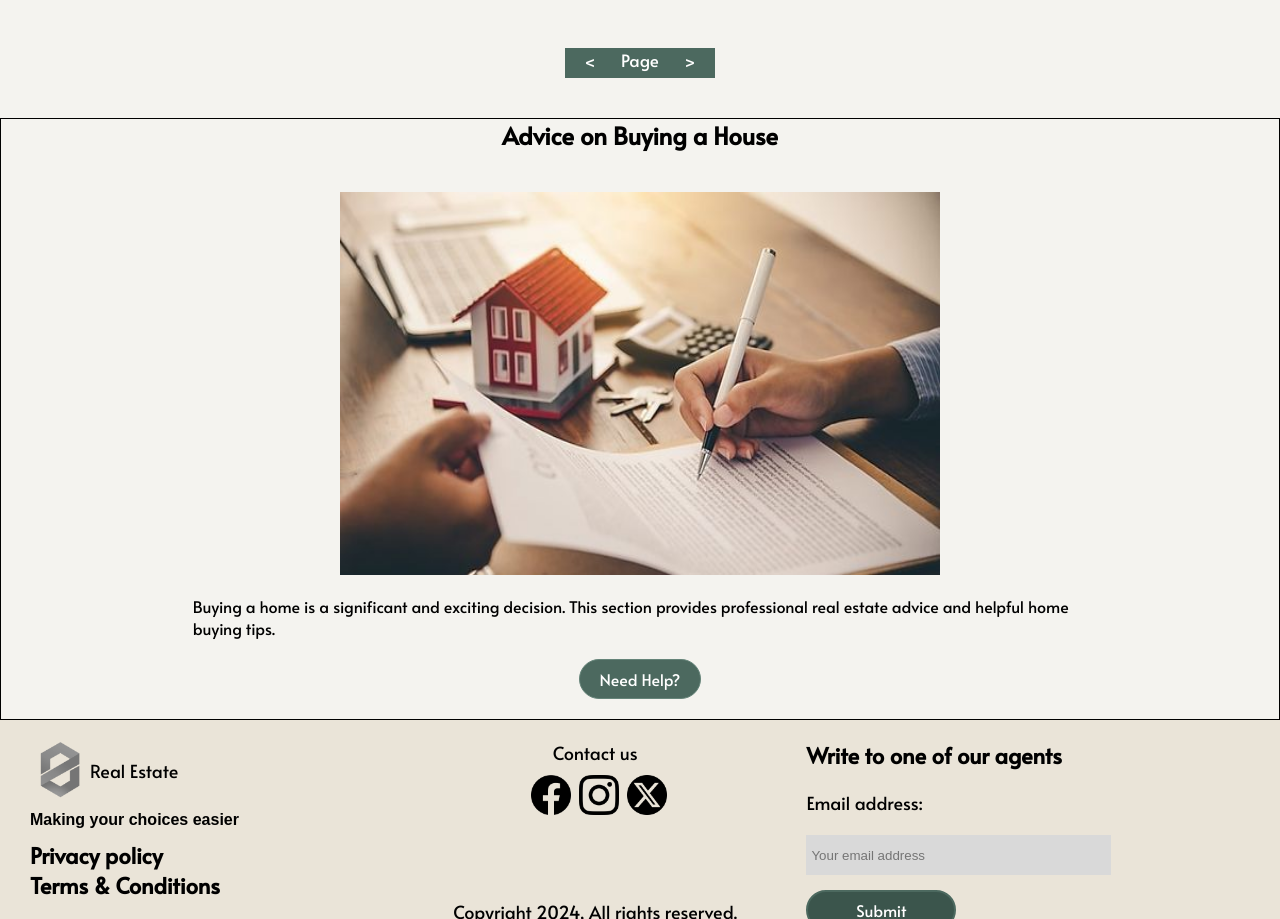
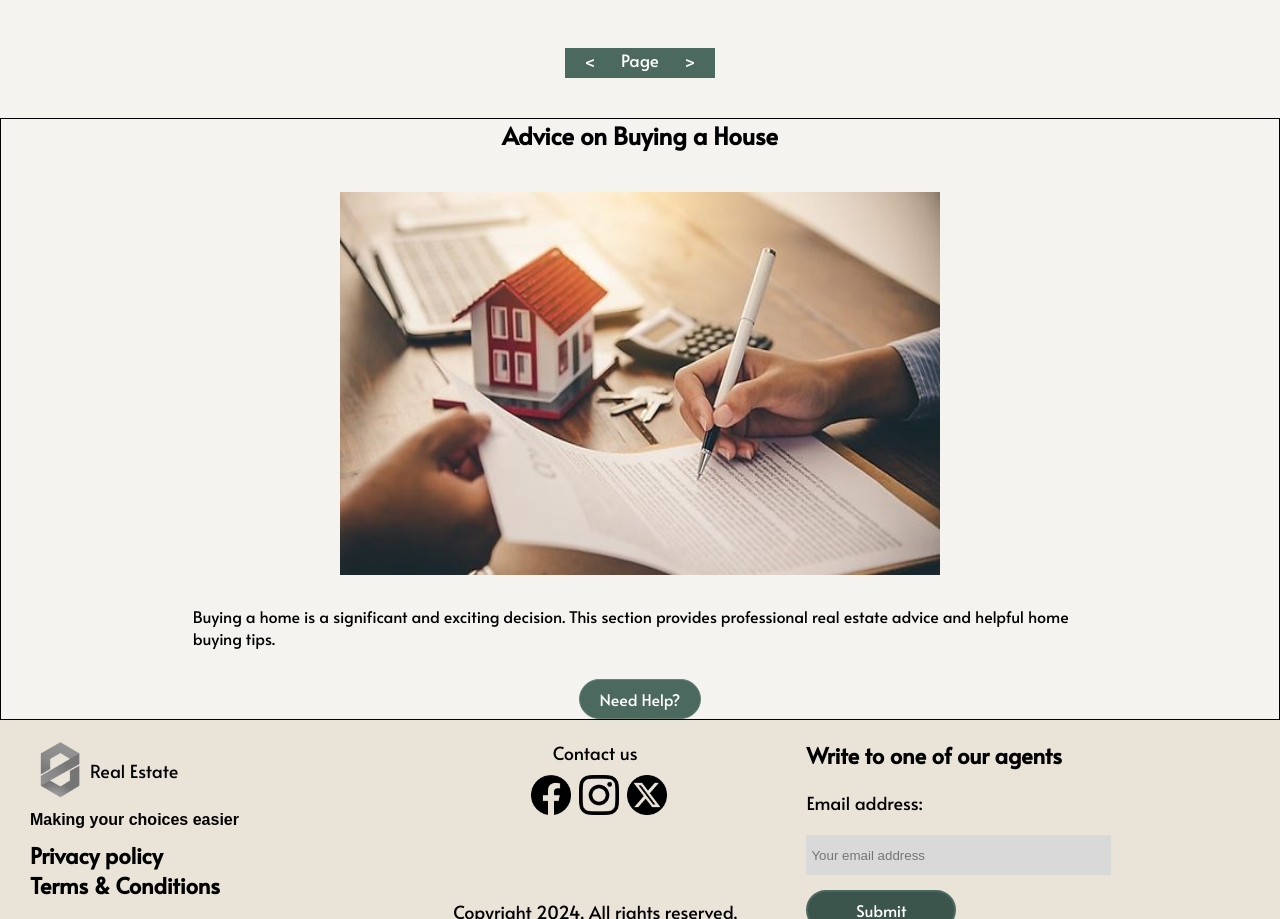
Before and after one commit to gentkoshii/RealEstateListingsPlatform, a React (Vite) app in the folder react-estate/: page / in a window 1280 px wide. Shown: the part 2747-3666 px from the top of the page. Built offline with nearby package versions, Linux system fonts and the light colour scheme; a web font is replaced by a local one.

Commit message:
HomeHelp Update

```diff
--- a/react-estate/src/HomeSection/homeHelp.scss
+++ b/react-estate/src/HomeSection/homeHelp.scss
@@ -12,20 +12,19 @@
         justify-content: center;
         align-items: center;
         width: 70%;
-        padding-bottom: 20px;
         h2{
             font-family: "Alata", sans-serif;
             padding-bottom: 20px;
         }
         img{
             padding-top: 20px;
-            padding-bottom: 20px;
+            padding-bottom: 30px;
             height: 400px;
             width: 600px;
         }
         p{
             font-family: "Alata", sans-serif;
-            padding-bottom: 20px;
+            padding-bottom: 30px;
         }
         a{
         }
```
